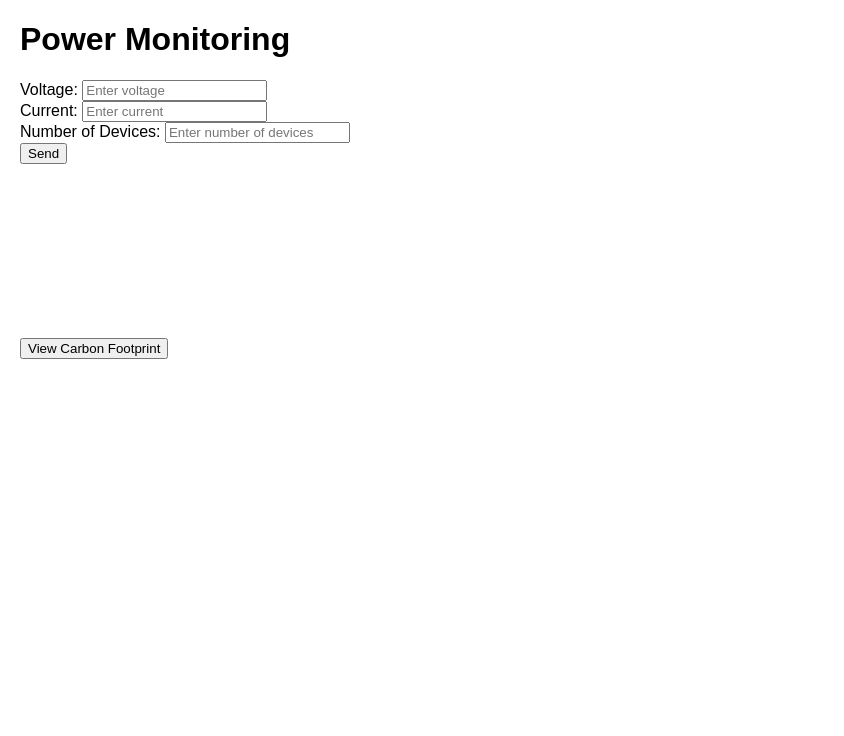
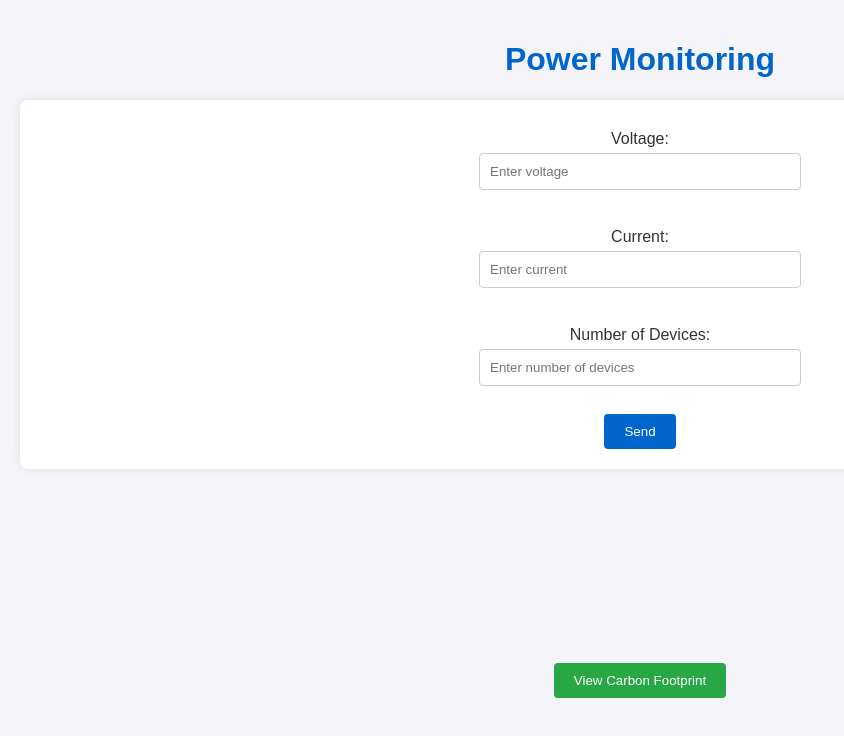
Before and after one commit to curiosityr0ver/SDP_Backend_Code, a website: page public/index.html in a window 1280 px wide. Shown: the whole page, without its empty margins (0-844 px from the left). Drawn offline with nearby package versions, Linux system fonts and the light colour scheme; no server answers.

Commit message:
updated css

```diff
--- a/public/index.html
+++ b/public/index.html
@@ -6,39 +6,7 @@
         <title>Power Monitoring</title>
         <script src="https://cdn.socket.io/4.0.0/socket.io.min.js"></script>
         <script src="https://cdn.jsdelivr.net/npm/chart.js"></script>
-        <style>
-            body {
-                font-family: Arial, sans-serif;
-                margin: 20px;
-            }
-
-            #dataForm {
-                margin-bottom: 20px;
-            }
-
-            #messages {
-                list-style-type: none;
-                padding: 0;
-            }
-
-            #messages li {
-                margin-bottom: 5px;
-                border-bottom: 1px solid #ccc;
-                padding-bottom: 5px;
-            }
-
-            #chartContainer {
-                display: flex;
-                justify-content: space-between;
-                max-width: 1600px;
-                margin: 0 auto;
-            }
-
-            .chartWrapper {
-                width: 48%;
-            }
-
-        </style>
+        <link rel="stylesheet" href="styles.css">
     </head>
 
     <body>
--- /dev/null
+++ b/public/styles.css
@@ -0,0 +1,92 @@
+/* styles.css */
+
+body {
+    font-family: Arial, sans-serif;
+    background-color: #f4f4f9;
+    color: #333;
+    margin: 0;
+    padding: 20px;
+}
+
+h1 {
+    text-align: center;
+    color: #0066cc;
+}
+
+#dataForm {
+    display: flex;
+    flex-direction: column;
+    align-items: center;
+    margin-bottom: 20px;
+    padding: 20px;
+    background-color: #fff;
+    border-radius: 8px;
+    box-shadow: 0 0 10px rgba(0, 0, 0, 0.1);
+}
+
+#dataForm label {
+    margin: 10px 0 5px;
+}
+
+#dataForm input {
+    padding: 10px;
+    margin-bottom: 10px;
+    border: 1px solid #ccc;
+    border-radius: 4px;
+    width: 100%;
+    max-width: 300px;
+}
+
+#dataForm button {
+    padding: 10px 20px;
+    background-color: #0066cc;
+    color: #fff;
+    border: none;
+    border-radius: 4px;
+    cursor: pointer;
+}
+
+#dataForm button:hover {
+    background-color: #005bb5;
+}
+
+#messages {
+    list-style-type: none;
+    padding: 0;
+    max-width: 600px;
+    margin: 0 auto 20px;
+}
+
+#messages li {
+    padding: 10px;
+    background-color: #fff;
+    border-bottom: 1px solid #ccc;
+    margin-bottom: 5px;
+    border-radius: 4px;
+}
+
+#chartContainer {
+    display: flex;
+    justify-content: space-between;
+    max-width: 1600px;
+    margin: 0 auto;
+}
+
+.chartWrapper {
+    width: 48%;
+}
+
+#carbonFootprintButton {
+    display: block;
+    margin: 20px auto;
+    padding: 10px 20px;
+    background-color: #28a745;
+    color: #fff;
+    border: none;
+    border-radius: 4px;
+    cursor: pointer;
+}
+
+#carbonFootprintButton:hover {
+    background-color: #218838;
+}
```
